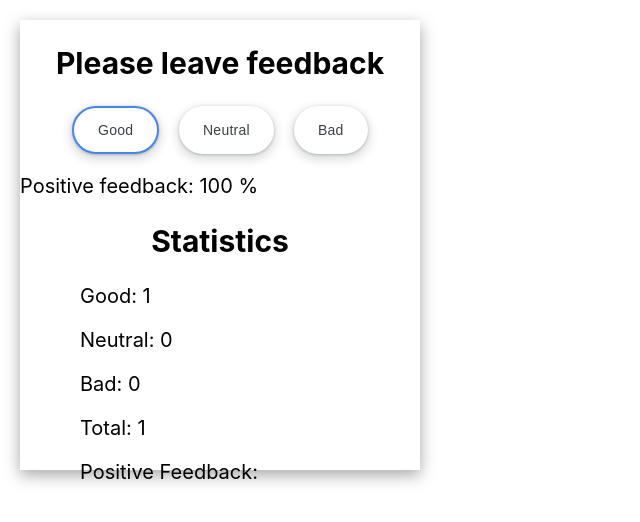
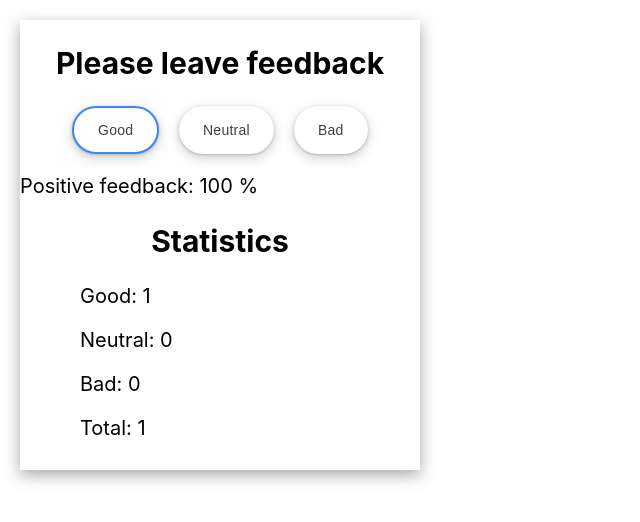
Before and after one commit to eNgine9r/goit-react-hw-04-feedback, a React (Create React App) app: page / in a window 1280 px wide. Both pictures are taken after a click on the button "Good". Shown: the top 522 px of the page, without its empty margins (0-640 px from the left). Built offline with nearby package versions, Linux system fonts and the light colour scheme.

Commit message:
Update Statistics.js

```diff
--- a/src/components/Statistics/Statistics.js
+++ b/src/components/Statistics/Statistics.js
@@ -19,9 +19,6 @@ const Statistics = ({ options, total, positivePercentage }) => {
         <li>
           <p>Total: {total}</p>
         </li>
-        <li>
-          <p>Positive feedback: {positivePercentage}</p>
-        </li>
       </ul>
     </>
   );
```
